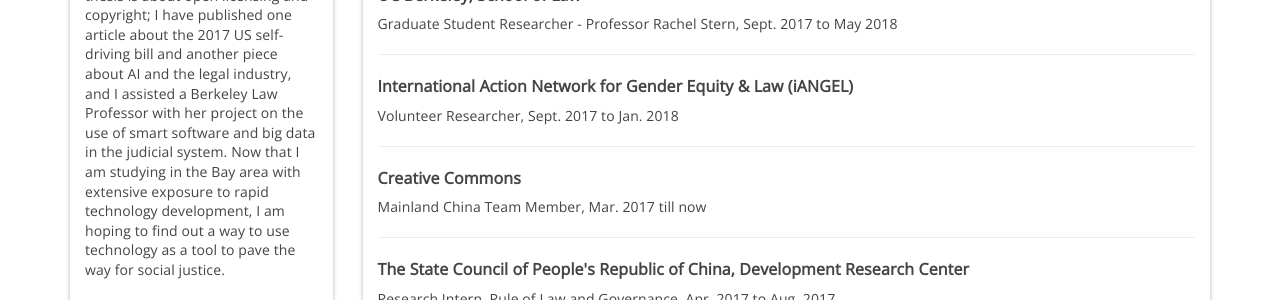
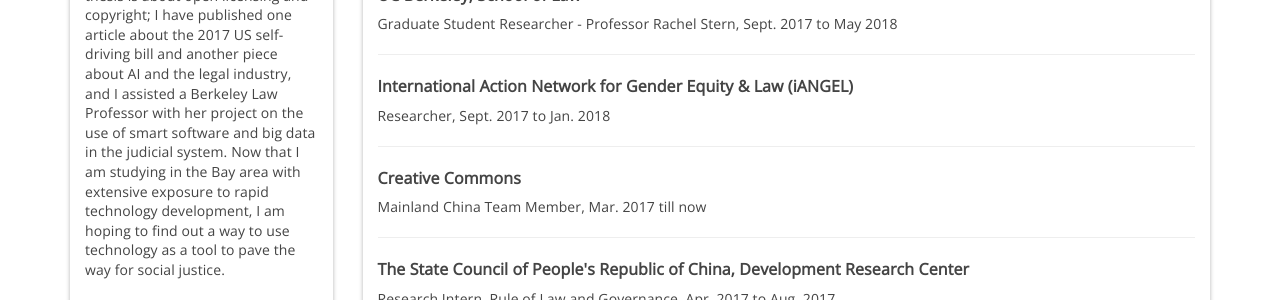
Before and after one commit to CeciliaZhang/-CeciliaZhang-.github-io, a Jekyll site: the page built from index.html, in a window 1280 px wide and 900 px high, scrolled down 689 px. Shown: the part 154-454 px from the top of the window. Built offline with Jekyll 4.4.1, drawn with Linux system fonts in a browser that asks for light colours; nearby versions of some CDN libraries.

Commit message:
Update experiences.html

```diff
--- a/_includes/experiences.html
+++ b/_includes/experiences.html
@@ -16,7 +16,7 @@
         <h6>Graduate Student Researcher - Professor Rachel Stern, Sept. 2017 to May 2018</h6>
         <hr/>
         <h5><b>International Action Network for Gender Equity & Law (iANGEL)</b></h5>
-        <h6>Volunteer Researcher, Sept. 2017 to Jan. 2018</h6>
+        <h6>Researcher, Sept. 2017 to Jan. 2018</h6>
         <hr/>
         <h5><b>Creative Commons</b></h5>
         <h6>Mainland China Team Member, Mar. 2017 till now</h6>
```
